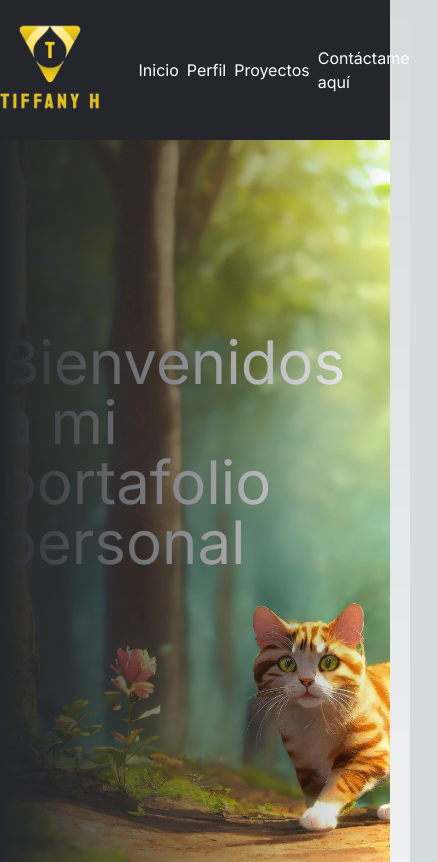
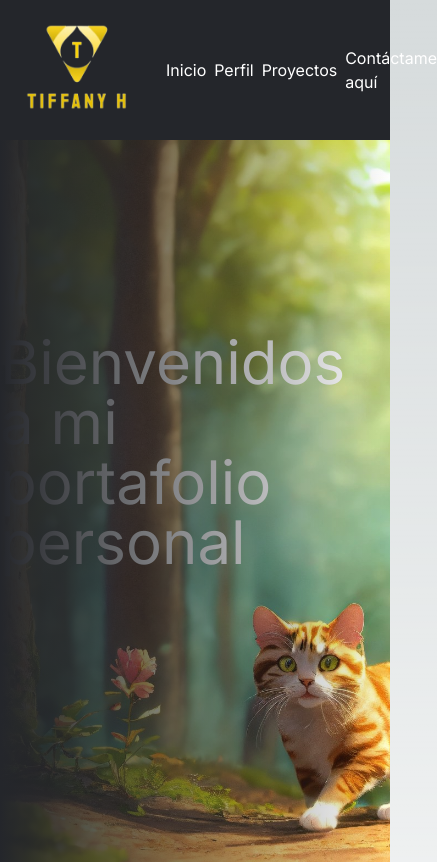
Before and after one commit to tihernan/portafolio_personal, a Next.js app: page / in a window 390 px wide. Shown: the top 862 px of the page, 437 px wide, since content can reach past the window. Built offline with nearby package versions, Linux system fonts and the light colour scheme.

Commit message:
Items del header
Alieación de los items del header hacia la izquierda

```diff
--- a/src/app/globals.css
+++ b/src/app/globals.css
@@ -79,13 +79,13 @@ body {
 @media (max-width: 1024px) {
   .nav-content {
     padding: 0 1rem;
-    justify-content: center;
+    justify-content: left;
     flex-direction: row;
   }
 
   .nav-links {
     gap: 1rem;
-    justify-content: center;
+    justify-content: left;
     flex-direction: row;
   }
 
@@ -104,13 +104,13 @@ body {
 @media (max-width: 768px) {
   .nav-content {
     padding: 0 1rem;
-    justify-content: center;
+    justify-content: left;
     flex-direction: row;
   }
 
   .nav-links {
     gap: 1rem;
-    justify-content: center;
+    justify-content: left;
     flex-direction: row;
   }
 
@@ -129,13 +129,13 @@ body {
 @media (max-width: 480px) {
   .nav-content {
     padding: 0 0.5rem;
-    justify-content: center;
+    justify-content: left;
     flex-direction: row;
   }
 
   .nav-links {
     gap: 0.5rem;
-    justify-content: center;
+    justify-content: left;
     flex-direction: row;
   }
 
```
